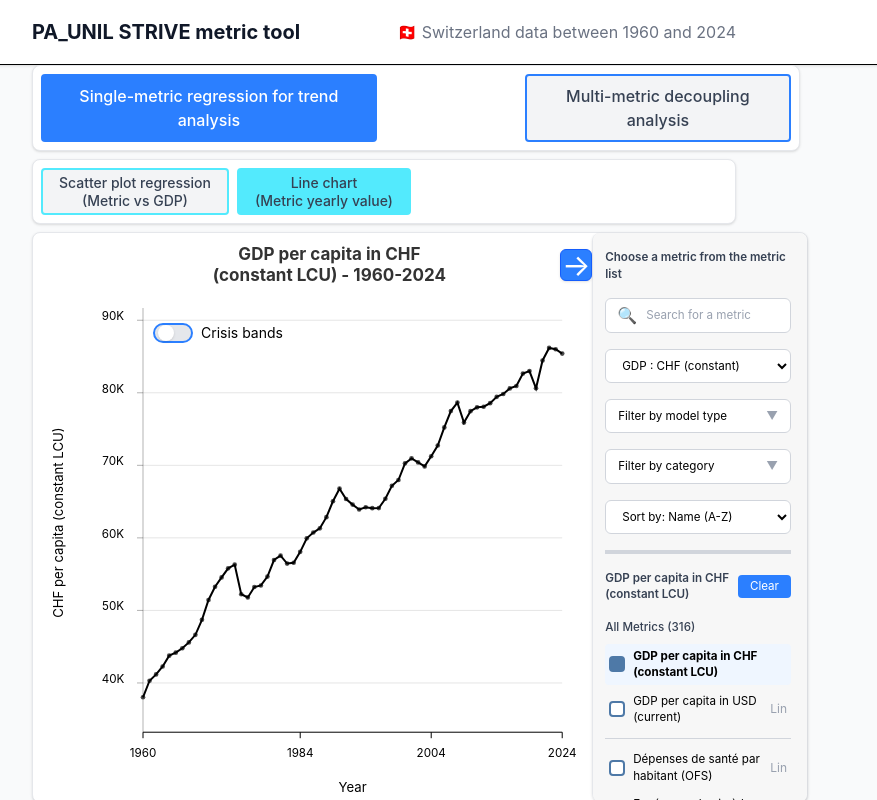
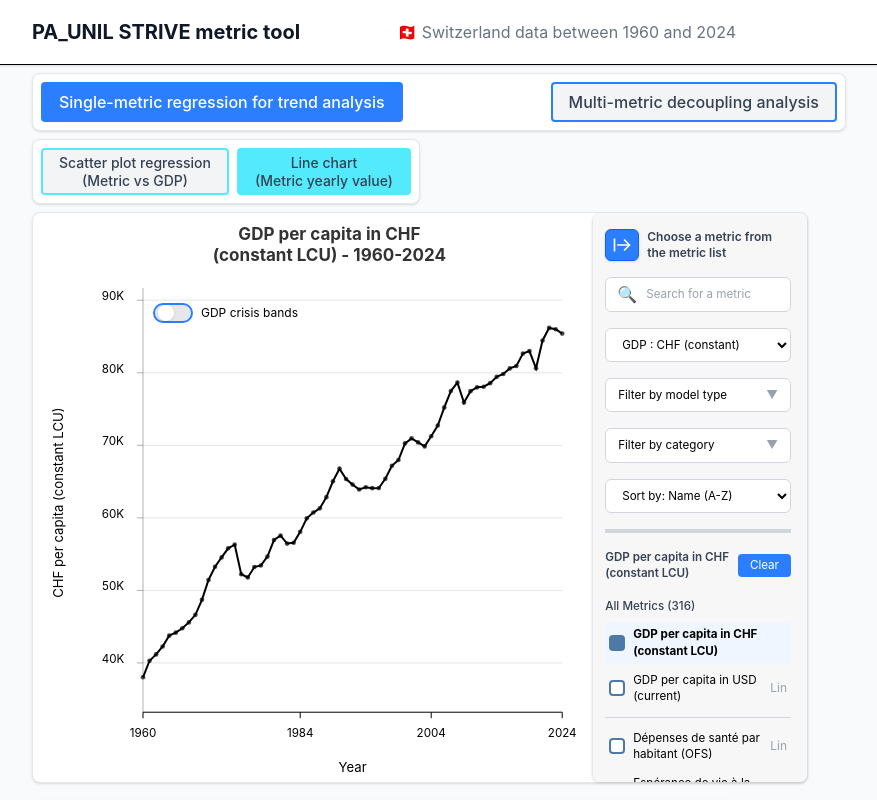
Before and after one commit to DBDViz90/STRIVE-metrics, a React (Vite) app: page / in a window 1280 px wide. Both pictures are taken after a click on the element "GDP per capita in CHF (constant LCU)". Shown: the top 800 px of the page, without its empty margins (256-1133 px from the left). Built offline with nearby package versions, Linux system fonts and the light colour scheme.

Commit message:
near_final_update_01_06

```diff
--- a/package.json
+++ b/package.json
@@ -17,7 +17,7 @@
     "clsx": "^2.1.1",
     "d3": "^7.9.0",
     "d3-delaunay": "^6.0.4",
-    "lucide-react": "^1.7.0",
+    "lucide-react": "^1.17.0",
     "radix-ui": "^1.4.3",
     "react": "^19.2.4",
     "react-dom": "^19.2.4",
--- a/src/App.jsx
+++ b/src/App.jsx
@@ -1,9 +1,3 @@
-/*
- * PA_UNIL Swiss Metrics Dashboard
- * Visualizes Swiss social progress and economic data with regression analysis
- * Uses SingleMetricExplorer for single-metric-at-a-time visualization
- */
-
 import { useState, useEffect, useMemo } from 'react';
 import { ResponsiveScatterplotWithRegression } from './components/charts/ScatterplotWithRegression';
 import { ResponsiveLineChartWithMetrics } from './components/charts/LineChartWithMetrics';
@@ -202,11 +196,11 @@ export default function App() {
             </header>
 
             {/* Analysis Mode Toggle */}
-            <div className="w-[60vw] ml-72 px-0 sm:px-6 lg:px-0 py-0">
-                <div className="bg-white rounded-lg shadow-sm border border-gray-200 p-2 flex gap-2">
+            <div className="w-[60vw] mx-auto px-4 sm:px-6 lg:px-8 py-2 flex items-center">
+                <div className="bg-white rounded-lg shadow-sm border border-gray-200 p-2 flex gap-2 py-2">
                     <button
                         onClick={() => setAnalysisMode('single')}
-                        className={`px-4 py-2 text-md font-medium rounded transition-colors border-2 border-blue-500 ${
+                        className={`px-4 py-2 text-md font-medium leading-tight whitespace-nowrap rounded transition-colors border-2 border-blue-500 ${
                             analysisMode === 'single'
                                 ? 'bg-blue-500 text-white'
                                 : 'bg-gray-100 text-gray-700 hover:bg-gray-200'
@@ -216,7 +210,7 @@ export default function App() {
                     </button>
                     <button
                         onClick={() => setAnalysisMode('multi')}
-                        className={`ml-35 px-4 py-2 text-md font-medium rounded transition-colors border-2 border-blue-500 ${
+                        className={`ml-35 px-4 py-2 text-md font-medium leading-tight whitespace-nowrap rounded transition-colors border-2 border-blue-500 ${
                             analysisMode === 'multi'
                                 ? 'bg-blue-500 text-white'
                                 : 'bg-gray-100 text-gray-700 hover:bg-gray-200'
@@ -229,7 +223,7 @@ export default function App() {
 
             {/* Chart Type Toggle - Only shown in single mode */}
             {analysisMode === 'single' && (
-                <div className="w-[60vw] mx-auto px-4 sm:px-6 lg:px-8 py-2">
+                <div className="w-[60vw] mx-auto sm:px-6 lg:px-8 py-0 pb-2 flex items-center ">
                     <div className="bg-white rounded-lg shadow-sm border border-gray-200 p-2 flex gap-2 items-center ">
                         <button
                             onClick={() => setChartType('scatter')}
--- a/src/components/charts/LineChartWithMetrics.jsx
+++ b/src/components/charts/LineChartWithMetrics.jsx
@@ -10,6 +10,7 @@ import { AxisBottom } from '../Axes/AxisBottom';
 import { Slider } from '../custom_ui/Slider';
 import { SearchBar } from '../custom_ui/SearchBar';
 import { Tooltip } from '../custom_ui/Tooltip';
+import { ArrowLeftFromLine, ArrowRightFromLine } from 'lucide-react';
 import { Switch } from '../custom_ui/Switch';
 import { useDimensions } from '../../../hooks/use-dimensions';
 
@@ -625,12 +626,12 @@ export const LineChartWithMetrics = ({
                         )}
 
                         {/* Crisis bands toggle switch - top left */}
-                        <foreignObject x={10} y={10} width={150} height={30} overflow="visible">
+                        <foreignObject x={10} y={10} width={200} height={30} overflow="visible">
                             <div className="flex items-center gap-2" style={{ fontFamily: FONT_FAMILY, fontSize: itemFontSize }}>
                                 <Switch
                                     checked={showCrisisBands}
                                     onChange={setShowCrisisBands}
-                                    label="Crisis bands"
+                                    label="GDP crisis bands"
                                 />
                             </div>
                         </foreignObject>
@@ -771,18 +772,18 @@ export const LineChartWithMetrics = ({
                 </div>
 
             {/* Collapse/Expand button - hidden on mobile */}
-            {!isMobileLayout && (
+            {!isMobileLayout &&
+                isPaneCollapsed && (
                     <button
-                    onClick={() => setIsCollapsed(!isCollapsed)}
+                        onClick={() => setIsCollapsed(false)}
                         className="absolute w-8 h-8 bg-blue-500 hover:bg-blue-600 rounded-md shadow border border-blue-600 flex items-center justify-center transition-colors z-20 text-white"
                         style={{
-                        right: isPaneCollapsed ? 0 : width - chartWidth,
-                        top: 16,
-                        fontSize: 30
+                            right: 0,
+                            top: 16
                         }}
-                    title={isCollapsed ? 'Expand pane' : 'Collapse pane'}
+                        title="Expand pane"
                     >
-                    {isCollapsed ? '←' : '→'}
+                        <ArrowLeftFromLine size={20} />
                     </button>
             )}
 
@@ -796,8 +797,15 @@ export const LineChartWithMetrics = ({
                         maxHeight: chartContainerHeight
                     }}
                 >
-                <div className="mb-4 text-sm font-semibold text-gray-700" style={{ fontFamily: FONT_FAMILY, fontSize: itemFontSize*1 }}>
-                    Choose a metric from the metric list
+                <div className="mb-4 flex items-center gap-2" style={{ fontFamily: FONT_FAMILY, fontSize: itemFontSize*1 }}>
+                    <button
+                        onClick={() => setIsCollapsed(true)}
+                        className="xl:w-12 2xl:w-9 h-8 bg-blue-500 hover:bg-blue-600 rounded-md shadow border border-blue-600 flex items-center justify-center transition-colors text-white"
+                        title="Collapse pane"
+                    >
+                        <ArrowRightFromLine size={20} />
+                    </button>
+                    <span className="px-0 xl:text-xs 2xl:text-base font-semibold text-gray-700">Choose a metric from the metric list</span>
                 </div>
                 {/* Search Bar */}
                 <div className="mb-4">
--- a/src/components/charts/MultiMetricLineChart.jsx
+++ b/src/components/charts/MultiMetricLineChart.jsx
@@ -11,6 +11,7 @@ import { AxisBottom } from '../Axes/AxisBottom';
 import { SearchBar } from '../custom_ui/SearchBar';
 import { Tooltip } from '../custom_ui/Tooltip';
 import { Slider } from '../custom_ui/Slider';
+import { ArrowLeftFromLine, ArrowRightFromLine } from 'lucide-react';
 import { Switch } from '../custom_ui/Switch';
 import { useDimensions } from '../../../hooks/use-dimensions';
 
@@ -351,7 +352,7 @@ export const MultiMetricLineChart = ({
     const chartContainerHeight = isMobileLayout ? chartHeight + 100 : chartHeight;
 
     // Font sizes based on width (matching ScatterplotWithRegression)
-    const titleFontSize = Math.max(14, width * 0.02);
+    const titleFontSize = Math.max(14, width * 0.026);
     const axisLabelFontSize = Math.max(10, width * 0.017);
     const tickFontSize = Math.max(8, width * 0.015);
     const itemFontSize = Math.max(11, width * 0.015);
@@ -619,7 +620,7 @@ export const MultiMetricLineChart = ({
             xPos = e.clientX - svgRect.left*0.95;
         } else {
             // Cursor on right side: align tooltip right edge slightly left of cursor
-            xPos = e.clientX - svgRect.left*1.3 - tooltipWidth*1.3;
+            xPos = e.clientX - svgRect.left*0.9 - tooltipWidth*1.1;
         }
 
         // Y-position: center tooltip on cursor
@@ -700,18 +701,18 @@ export const MultiMetricLineChart = ({
         <>
             <div ref={containerRef} className="flex flex-col md:flex-row relative gap-6" style={{ width, height: chartContainerHeight, fontFamily: FONT_FAMILY, alignItems: 'flex-start', overflow: 'hidden' }}>
             {/* Collapse/Expand Button */}
-            {!isMobileLayout && (
+            {/* Expand button - only shown when pane is collapsed */}
+            {!isMobileLayout && isPaneCollapsedState && (
                 <button
-                    onClick={() => setIsCollapsed(!isCollapsed)}
+                    onClick={() => setIsCollapsed(false)}
                     className="absolute w-8 h-8 bg-blue-500 hover:bg-blue-600 rounded-md shadow border border-blue-600 flex items-center justify-center transition-colors z-20 text-white"
                     style={{
-                        right: isPaneCollapsedState ? 0 : width - chartWidth*1.03,
-                        top: 16,
-                        fontSize: 30
+                        right: 0,
+                        top: 16
                     }}
-                    title={isPaneCollapsedState ? 'Expand pane' : 'Collapse pane'}
+                    title="Expand pane"
                 >
-                    {isPaneCollapsedState ? '←' : '→'}
+                    <ArrowLeftFromLine size={20} />
                 </button>
             )}
 
@@ -730,9 +731,9 @@ export const MultiMetricLineChart = ({
                         {/* Title */}
                         {selectedMetrics.length > 0 && (
                             <>
-                                <text
+                                <text className="xl:text-2xl 2xl:text-3xl"
                                     x={boundsWidth / 2}
-                                    y={-MARGIN.top / 2 * 1.3}
+                                    y={-MARGIN.top / 2 * 1.2}
                                     fontSize={titleFontSize}
                                     textAnchor="middle"
                                     fill="#333"
@@ -740,19 +741,19 @@ export const MultiMetricLineChart = ({
                                 >
                                     Multi line chart for decoupling analysis
                                 </text>
-                                <text
+                                <text className="xl:text-base 2xl:text-xl"
                                     x={boundsWidth / 2}
-                                    y={-MARGIN.top / 2 + titleFontSize*0.45}
+                                    y={-MARGIN.top / 2 + titleFontSize*0.55}
                                     fontSize={titleFontSize*0.7}
                                     textAnchor="middle"
                                     fill="#666"
                                 >
-                                    % change in selected metrics since: <tspan fill="blue" fontWeight="bold">{yearRange ? Math.round(yearRange[0]) : '...'}</tspan>, Switzerland
+                                    % change in selected metrics since <tspan fill="blue" fontWeight="bold">{yearRange ? Math.round(yearRange[0]) : '...'}</tspan>, Switzerland
                                 </text>
-                                <text
+                                <text className="xl:text-xs 2xl:text-md"
                                     x={boundsWidth / 2}
                                     y={-MARGIN.top / 2 + titleFontSize*1.3}
-                                    fontSize={titleFontSize*0.5}
+
                                     fontStyle="italic"
                                     textAnchor="middle"
                                     fill="#666"
@@ -763,12 +764,12 @@ export const MultiMetricLineChart = ({
                         )}
 
                         {/* Crisis bands toggle switch - top left of chart bounds */}
-                        <foreignObject x={10} y={10} width={150} height={30} overflow="visible" >
+                        <foreignObject x={10} y={10} width={200} height={30} overflow="visible" >
                             <div className="flex items-center gap-2" style={{ fontFamily: FONT_FAMILY, fontSize: itemFontSize }}>
                                 <Switch
                                     checked={showCrisisBands}
                                     onChange={setShowCrisisBands}
-                                    label="Crisis bands"
+                                    label="GDP crisis bands"
                                 />
                             </div>
                         </foreignObject>
@@ -986,8 +987,15 @@ export const MultiMetricLineChart = ({
                         zIndex: 1
                     }}
                 >
-                    <div className="mb-4 text-sm font-semibold text-gray-700" style={{ fontFamily: FONT_FAMILY, fontSize: itemFontSize*1 }}>
-                        Add/remove metrics from the metric list at the bottom
+                    <div className="mb-4 flex items-center gap-2" style={{ fontFamily: FONT_FAMILY, fontSize: itemFontSize*1 }}>
+                        <button
+                            onClick={() => setIsCollapsed(true)}
+                            className="xl:w-20 2xl:w-12 h-8 bg-blue-500 hover:bg-blue-600 rounded-md shadow border border-blue-600 flex items-center justify-center transition-colors text-white"
+                            title="Collapse pane"
+                        >
+                            <ArrowRightFromLine size={20} />
+                        </button>
+                        <span className="pl-2 xl:text-xs 2xl:text-base font-semibold text-gray-700">Add/remove metrics from the metric list at the bottom</span>
                     </div>
                     {/* SECTION 1: Selection (N) with selected metrics list */}
                     <div className="mb-6">
@@ -997,8 +1005,8 @@ export const MultiMetricLineChart = ({
                             </span>
                             <button
                                 onClick={clearAllSelections}
-                                className="px-1 py-1 text-xs bg-blue-500 text-white rounded hover:bg-blue-600 transition-colors"
-                                style={{ fontFamily: FONT_FAMILY, fontSize: itemFontSize*0.9 }}
+                                className="xl:px-1 2xl:px-2 py-1 xl:text-xs 2xl:text-base bg-blue-500 text-white rounded hover:bg-blue-600 transition-colors"
+                                style={{ fontFamily: FONT_FAMILY }}
                             >
                                 Clear selection
                             </button>
--- a/src/components/charts/ScatterplotWithRegression.jsx
+++ b/src/components/charts/ScatterplotWithRegression.jsx
@@ -9,6 +9,7 @@ import { AxisLeft } from '../Axes/AxisLeft';
 import { AxisBottom } from '../Axes/AxisBottom';
 import { Tooltip } from '../custom_ui/Tooltip';
 import { SearchBar } from '../custom_ui/SearchBar';
+import { ArrowLeftFromLine, ArrowRightFromLine } from 'lucide-react';
 
 const FONT_FAMILY = '-apple-system, BlinkMacSystemFont, "Segoe UI", Roboto, sans-serif';
 const COLORS = d3.schemeTableau10;
@@ -852,35 +853,41 @@ export const ScatterplotWithRegression = ({
                 <Tooltip interactionData={hoveredPoint} fontSize={itemFontSize} />
             </div>
 
-            {/* Collapse/Expand button - hidden on mobile, positioned at right edge of chart or container */}
-            {!isMobileLayout && (
+            {/* Collapse/Expand button - hidden on mobile*/}
+            {!isMobileLayout &&
+                isPaneCollapsed && (
                     <button
                         onClick={() => setIsCollapsed(!isCollapsed)}
                         className="absolute w-8 h-8 bg-blue-500 hover:bg-blue-600 rounded-md shadow border border-blue-600 flex items-center justify-center transition-colors z-20 text-white"
                         style={{
                             right: isPaneCollapsed ? 0 : width - chartWidth,
-                        top: 16,
-                        fontSize: 30
+                            top: 16
                         }}
-                    title={isCollapsed ? 'Expand pane' : 'Collapse pane'}
+                        title="Expand pane"
                     >
-                    {isCollapsed ? '←' : '→'}
+                        <ArrowLeftFromLine size={20} />
                     </button>
             )}
 
             {/* Side Pane */}
             {!isPaneCollapsed && (
                 <div
-                    className={`border-l border-gray-200 bg-[#f5f5f5ba]  p-4 rounded-lg shadow-sm ${isMobileLayout ? 'w-full pl-4 order-first overflow-y-auto overflow-x-hidden' : 'pl-3 overflow-y-auto overflow-x-hidden'}`}
+                    className={`border-l border-gray-200 bg-[#f5f5f5ba] p-4 rounded-lg shadow-sm ${isMobileLayout ? 'w-full pl-4 order-first overflow-y-auto overflow-x-hidden' : 'pl-3 overflow-y-auto overflow-x-hidden'}`}
                     style={{
                         flex: isMobileLayout ? undefined : '1',
                         height: isMobileLayout ? 'auto' : chartContainerHeight,
-                        maxHeight: chartContainerHeight,
-                        transition: 'width 0.2s ease'
+                        maxHeight: chartContainerHeight
                     }}
                 >
-                <div className="mb-4 text-sm font-semibold text-gray-700" style={{ fontFamily: FONT_FAMILY, fontSize: itemFontSize*1 }}>
-                Choose a metric from the metric list
+                <div className="mb-4 flex items-center gap-2" style={{ fontFamily: FONT_FAMILY, fontSize: itemFontSize*1 }}>
+                    <button
+                        onClick={() => setIsCollapsed(true)}
+                        className="xl:w-12 2xl:w-9 h-8 bg-blue-500 hover:bg-blue-600 rounded-md shadow border border-blue-600 flex items-center justify-center transition-colors text-white"
+                        title="Collapse pane"
+                    >
+                        <ArrowRightFromLine size={20} />
+                    </button>
+                    <span className="px-0 xl:text-xs 2xl:text-base font-semibold text-gray-700">Choose a metric from the metric list</span>
                 </div>
                 {/* Search Bar */}
                 <div className="mb-4">
--- a/src/components/custom_ui/Switch.jsx
+++ b/src/components/custom_ui/Switch.jsx
@@ -32,7 +32,7 @@ export const Switch = ({ checked = true, onChange, label, className = '', style
                     }}
                 />
             </button>
-            {label && <span className="text-sm select-none">{label}</span>}
+            {label && <span className="xl:text-xs 2xl:text-sm select-none">{label}</span>}
         </label>
     );
 };
```
Also changed, not shown: 1 other file (tests, documents, lock files or other folders). Lines whose indentation alone changed are shown as unchanged.
